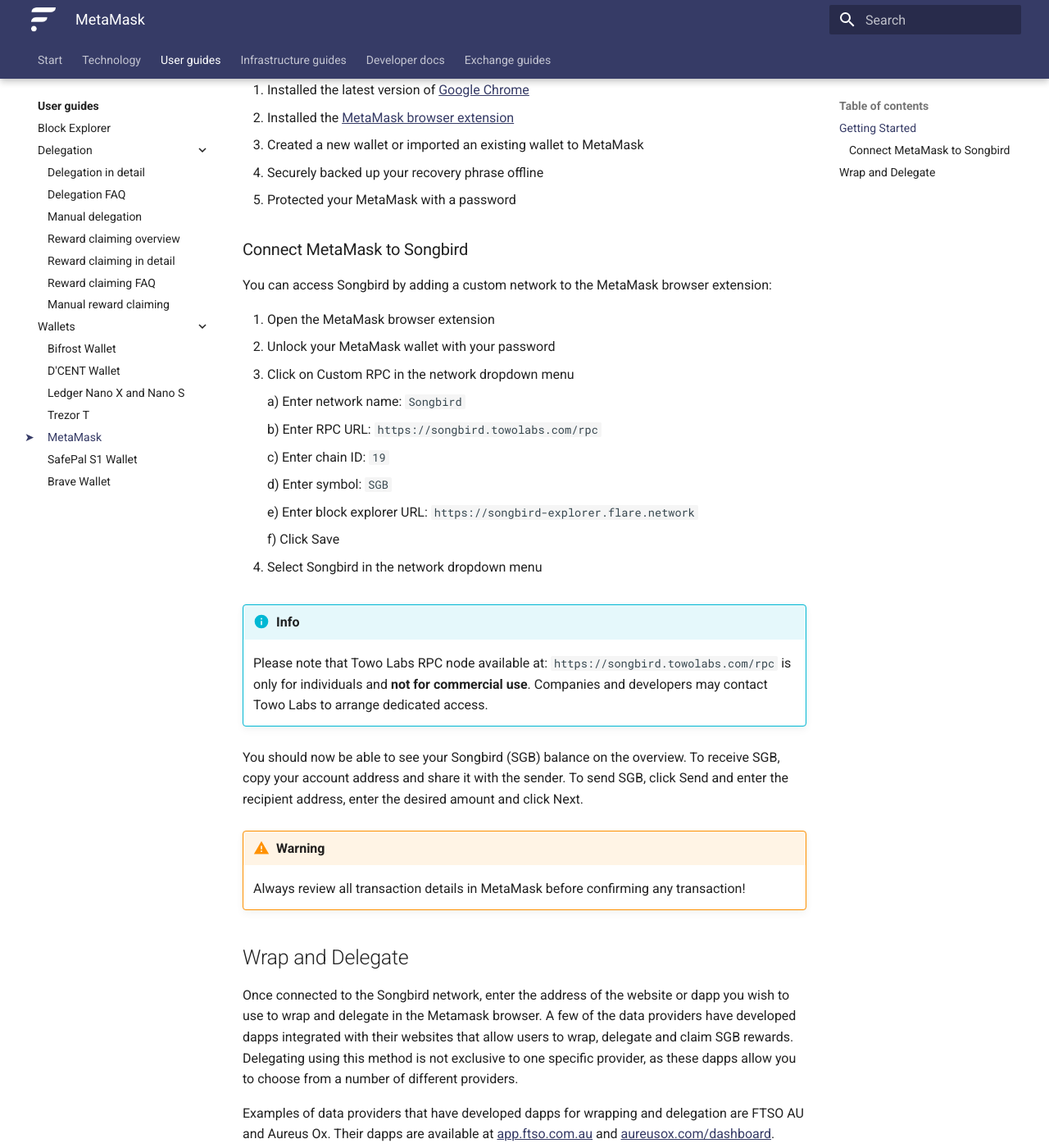
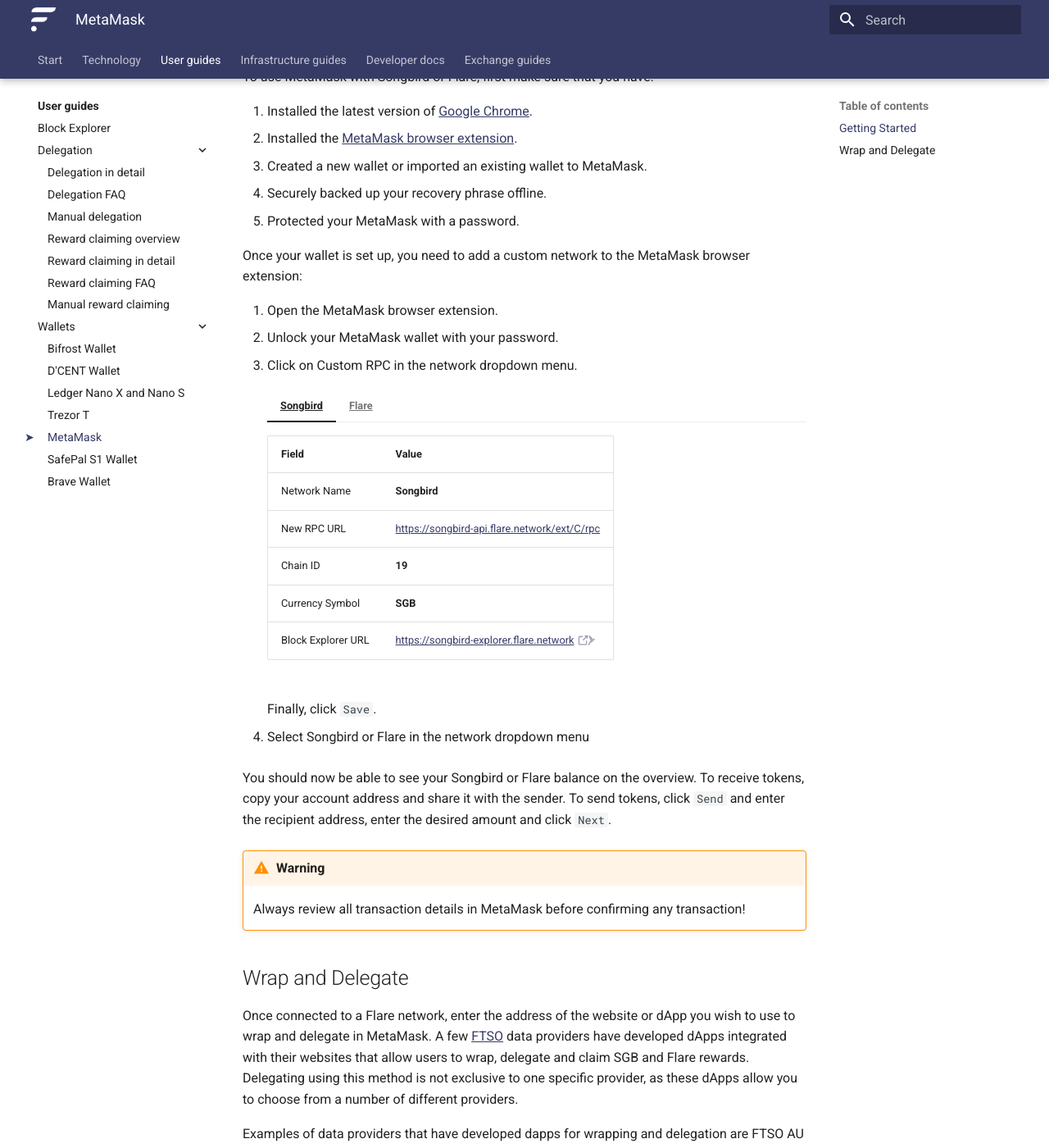
Before and after one commit to flare-foundation/docs, an MkDocs documentation site: the page built from docs/user/wallets/how-to-access-flare-network-with-metamask.md, in a window 1280 px wide and 1400 px high, scrolled down 340 px. Shown: the whole window at 82% size. Built offline with MkDocs 1.6.1 and Material for MkDocs 9.7.7, drawn with Linux system fonts in a browser that asks for light colours; comment, search, counter and statistics services are not loaded; some of the changed text lies outside the part shown.

Commit message:
Add Flare instructions to MetaMask wallet guide

```diff
--- a/docs/user/wallets/how-to-access-flare-network-with-metamask.md
+++ b/docs/user/wallets/how-to-access-flare-network-with-metamask.md
@@ -1,55 +1,68 @@
 ---
-description: How to connect the MetaMask browser extension to the Songbird network
+description: How to connect the MetaMask browser extension to the Songbird or Flare networks
 ---
 
 # MetaMask
 
-The MetaMask browser extension is a convenient way to access and interact with blockchains like Songbird. You access your Songbird (SGB) claim by adding a custom network to MetaMask. Make sure that you have securely backed up your recovery phrase before proceeding.
+The MetaMask browser extension is a convenient way to access and interact with blockchains like Songbird or Flare.
+To do so, you need to first add a custom network to MetaMask, as explained in this guide.
+Make sure that you have securely backed up your recovery phrase before proceeding.
 
 ## Getting Started
 
-To use MetaMask with Songbird (SGB), first make sure that you have:
+To use MetaMask with Songbird or Flare, first make sure that you have:
 
-1. Installed the latest version of [Google Chrome](https://www.google.com/chrome/)
-2. Installed the [MetaMask browser extension](https://metamask.io/download.html)
-3. Created a new wallet or imported an existing wallet to MetaMask
-4. Securely backed up your recovery phrase offline
-5. Protected your MetaMask with a password
+1. Installed the latest version of [Google Chrome](https://www.google.com/chrome/){target=_blank}.
+2. Installed the [MetaMask browser extension](https://metamask.io/download.html){target=_blank}.
+3. Created a new wallet or imported an existing wallet to MetaMask.
+4. Securely backed up your recovery phrase offline.
+5. Protected your MetaMask with a password.
 
-### Connect MetaMask to Songbird
+Once your wallet is set up, you need to add a custom network to the MetaMask browser extension:
 
-You can access Songbird by adding a custom network to the MetaMask browser extension:
+1. Open the MetaMask browser extension.
+2. Unlock your MetaMask wallet with your password.
+3. Click on Custom RPC in the network dropdown menu.
 
-1. Open the MetaMask browser extension
-2. Unlock your MetaMask wallet with your password
-3. Click on Custom RPC in the network dropdown menu
+    === "Songbird"
 
-    a) Enter network name: ``Songbird``
+        | Field              | Value                                          |
+        | ------------------ | ---------------------------------------------- |
+        | Network Name       | **Songbird**                                   |
+        | New RPC URL        | <https://songbird-api.flare.network/ext/C/rpc> |
+        | Chain ID           | **19**                                         |
+        | Currency Symbol    | **SGB**                                        |
+        | Block Explorer URL | <https://songbird-explorer.flare.network>      |
 
-    b) Enter RPC URL: ``https://songbird.towolabs.com/rpc``
+    === "Flare"
 
-    c) Enter chain ID: ``19``
+        | Field              | Value                                       |
+        | ------------------ | ------------------------------------------- |
+        | Network Name       | **Flare**                                   |
+        | New RPC URL        | <https://flare-api.flare.network/ext/C/rpc> |
+        | Chain ID           | **14**                                      |
+        | Currency Symbol    | **FLR**                                     |
+        | Block Explorer URL | <https://flare-explorer.flare.network>      |
 
-    d) Enter symbol: ``SGB``
+    Finally, click ``Save``.
 
-    e) Enter block explorer URL: ``https://songbird-explorer.flare.network``
+4. Select Songbird or Flare in the network dropdown menu
 
-    f) Click Save
-
-4. Select Songbird in the network dropdown menu
-
-!!! info
-    Please note that Towo Labs RPC node available at: `https://songbird.towolabs.com/rpc` is only for individuals and **not for commercial use**. Companies and developers may contact Towo Labs to arrange dedicated access.
-
-You should now be able to see your Songbird (SGB) balance on the overview. To receive SGB, copy your account address and share it with the sender. To send SGB, click Send and enter the recipient address, enter the desired amount and click Next.
+You should now be able to see your Songbird or Flare balance on the overview.
+To receive tokens, copy your account address and share it with the sender.
+To send tokens, click ``Send`` and enter the recipient address, enter the desired amount and click ``Next``.
 
 !!! warning
     Always review all transaction details in MetaMask before confirming any transaction!
 
 ## Wrap and Delegate
 
-Once connected to the Songbird network, enter the address of the website or dapp you wish to use to wrap and delegate in the Metamask browser. A few of the data providers have developed dapps integrated with their websites that allow users to wrap, delegate and claim SGB rewards. Delegating using this method is not exclusive to one specific provider, as these dapps allow you to choose from a number of different providers.
+Once connected to a Flare network, enter the address of the website or dApp you wish to use to wrap and delegate in MetaMask.
+A few [FTSO](glossary.md#ftso) data providers have developed dApps integrated with their websites that allow users to wrap, delegate and claim SGB and Flare rewards.
+Delegating using this method is not exclusive to one specific provider, as these dApps allow you to choose from a number of different providers.
 
-Examples of data providers that have developed dapps for wrapping and delegation are FTSO AU and Aureus Ox. Their dapps are available at [app.ftso.com.au](https://app.ftso.com.au/wrap) and [aureusox.com/dashboard](https://aureusox.com/dashboard).
+Examples of data providers that have developed dapps for wrapping and delegation are FTSO AU and Aureus Ox.
+Their dapps are available at [app.ftso.com.au](https://app.ftso.com.au/wrap){target=_blank} and [aureusox.com/dashboard](https://aureusox.com/dashboard){target=_blank}.
 
-Other providers have their own websites and are developing similar dapps. See the full list of active signal providers on [flaremetrics.io/ftso](https://flaremetrics.io/ftso).
+Other providers have their own websites and are developing similar dapps.
+See the full list of active data providers on [flaremetrics.io/ftso](https://flaremetrics.io/ftso){target=_blank}.
```
Also changed, not shown: docs/user/wallets/brave-wallet.md (+2 -2 lines).
